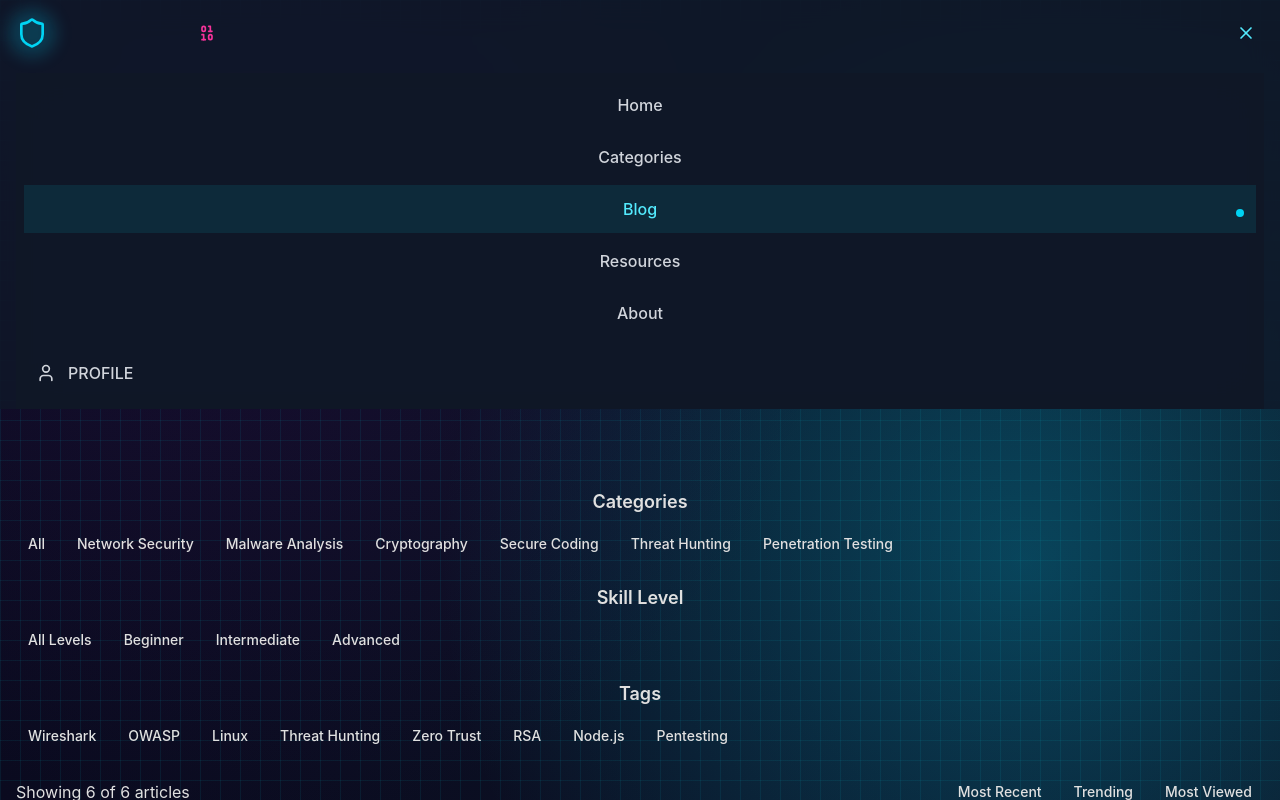
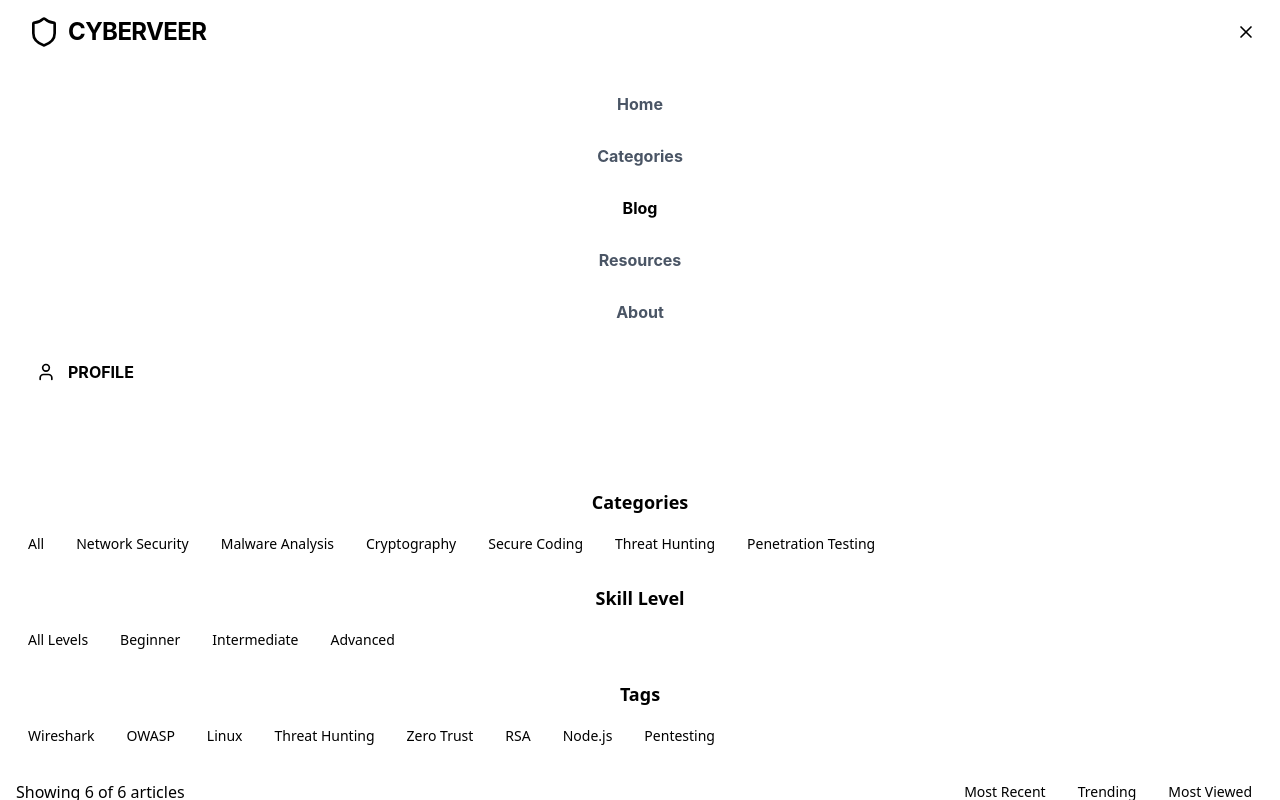
Before and after one commit to temp-ac-1/quiz-web, a React (Vite) app in the folder frontend/: page /Blog in a window 1280 px wide. Both pictures are taken after a click on the button "Toggle navigation menu". Shown: the top 800 px of the page. Built offline with nearby package versions, Linux system fonts and the light colour scheme.

Commit message:
change navbar ,profile ,home

```diff
--- a/frontend/src/components/Navbar.tsx
+++ b/frontend/src/components/Navbar.tsx
@@ -25,116 +25,69 @@ const Navbar = () => {
   ];
 
   return (
-    <>
     <nav
-        className={`
-          fixed top-0 left-0 right-0 z-50 transition-all duration-500
-          ${scrolled
-            ? "bg-gray-900/95 backdrop-blur-xl border-b border-cyan-400/30 shadow-[0_0_25px_rgba(0,255,255,0.5)]"
-            : "bg-gray-900/80 backdrop-blur-lg border-b border-cyan-400/20"
-          }
-        `}
-  style={{fontFamily: "'Inter', system-ui, sans-serif"}}
+      className="fixed top-0 left-0 right-0 z-50 bg-white border-b border-black shadow transition-all duration-300"
+      style={{ fontFamily: 'Inter, system-ui, sans-serif' }}
     >
-        {/* Animated circuit line */}
-        <div className="h-px bg-gradient-to-r from-transparent via-cyan-400 to-transparent shadow-[0_0_10px_rgba(0,255,255,0.7)] animate-pulse"></div>
-
       <div className="px-4 sm:px-6 lg:px-8 max-w-7xl mx-auto">
         <div className="flex items-center justify-between h-16">
-            {/* Logo with tech elements */}
-            <Link
-              to="/"
-              className="flex items-center space-x-2 group"
-            >
-              <div className="relative">
-                <div className="absolute -inset-2 bg-cyan-400/20 rounded-full blur group-hover:bg-cyan-400/30 transition-all group-hover:blur-md"></div>
-                <Shield className="w-8 h-8 text-cyan-400 relative z-10" />
+          {/* Logo */}
+          <Link to="/" className="flex items-center space-x-2">
+            <div className="flex items-center bg-white border border-black rounded-lg px-3 py-1 transition-all duration-200 group hover:bg-black hover:text-white hover:shadow-lg hover:scale-105" style={{ borderRadius: '0.5rem' }}>
+              <Shield className="w-8 h-8 text-black group-hover:text-white transition-all duration-200" style={{ boxShadow: 'none' }} />
+              <span className="font-bold text-2xl tracking-tight text-black ml-2 group-hover:text-white transition-all duration-200" style={{ textShadow: 'none', fontFamily: 'Inter, system-ui, sans-serif' }}>CYBERVEER</span>
             </div>
-              <span className="text-transparent bg-gradient-to-r from-cyan-400 via-purple-500 to-pink-500 bg-clip-text font-bold text-2xl tracking-tighter drop-shadow-[0_0_8px_rgba(0,255,255,0.7)]">
-                CYBERVEER
-              </span>
-              <Binary className="w-5 h-5 text-pink-500 animate-pulse" />
           </Link>
-
           {/* Desktop Navigation */}
           <div className="hidden md:flex items-center space-x-6">
             {navigation.map((item) => (
               <Link
                 key={item.name}
                 to={item.href}
-                  className={`
-                    px-4 py-2 text-sm font-medium relative transition-all duration-300 group
-                    hover:text-cyan-300
-                    ${item.current ? "text-cyan-300" : "text-gray-300"}
-                  `}
+                className={`px-4 py-2 text-sm font-bold transition-all duration-200 rounded hover:bg-black hover:text-white ${item.current ? 'text-black' : 'text-gray-600'}`}
               >
                 {item.name}
-                  <span className={`
-                    absolute bottom-0 left-0 w-0 h-0.5 bg-cyan-400 transition-all duration-300
-                    group-hover:w-full shadow-[0_0_8px_rgba(0,255,255,0.7)]
-                    ${item.current ? "w-full" : ""}
-                  `}></span>
-                  <span className={`
-                    absolute -bottom-1 -right-1 w-2 h-2 bg-cyan-400 rounded-full opacity-0
-                    group-hover:opacity-100 transition-opacity duration-300 shadow-[0_0_8px_rgba(0,255,255,0.7)]
-                    ${item.current ? "opacity-100" : ""}
-                  `}></span>
               </Link>
             ))}
-
             {/* Profile Button */}
-              <Link to="/profile">
-                <button
-                  className="ml-4 px-4 py-2 border border-cyan-400/60 bg-gray-800/60 hover:bg-gray-800 text-cyan-300 hover:text-white hover:border-cyan-300 hover:shadow-[0_0_15px_rgba(0,255,255,0.6)] transition-all group relative overflow-hidden rounded-md flex items-center"
+            <Link
+              to="/profile"
+              className="ml-4 px-4 py-2 border border-black bg-white text-black font-bold rounded-lg flex items-center gap-2 transition-all duration-200 group hover:bg-black hover:text-white hover:scale-105"
+              style={{ borderRadius: '0.75rem' }}
             >
-                  <div className="absolute inset-0 bg-gradient-to-r from-cyan-400/10 to-purple-500/10 transform scale-x-0 group-hover:scale-x-100 transition-transform origin-left duration-300"></div>
-                  <User className="w-4 h-4 mr-2 relative z-10" />
-                  <span className="relative z-10">PROFILE</span>
-                </button>
+              <User className="w-4 h-4 mr-2 text-black group-hover:text-white transition-all duration-200" />
+              <span className="group-hover:text-white transition-all duration-200">PROFILE</span>
             </Link>
           </div>
-
           {/* Mobile menu button */}
           <div className="md:hidden">
             <button
               onClick={() => setIsMenuOpen(!isMenuOpen)}
-                className="p-2 text-cyan-300 hover:text-white hover:bg-cyan-400/20 border border-cyan-400/30 rounded-md"
+              className="p-2 text-black border border-black rounded-md hover:bg-black hover:text-white"
               aria-label="Toggle navigation menu"
             >
               {isMenuOpen ? <X className="w-5 h-5" /> : <Menu className="w-5 h-5" />}
             </button>
           </div>
         </div>
-
         {/* Mobile Navigation Menu */}
         {isMenuOpen && (
-            <div className="md:hidden mt-2 border border-cyan-400/30 bg-gray-900/95 backdrop-blur-xl rounded-lg shadow-[0_0_20px_rgba(0,255,255,0.4)] animate-slide-in overflow-hidden">
+          <div className="md:hidden mt-2 border border-black bg-white rounded-lg shadow animate-slide-in overflow-hidden">
             <div className="px-2 pt-2 pb-3 space-y-1">
               {navigation.map((item) => (
                 <Link
                   key={item.name}
                   to={item.href}
                   onClick={() => setIsMenuOpen(false)}
-                    className={`
-                      block px-3 py-3 text-base font-medium rounded-md transition-all relative
-                      hover:text-cyan-300 hover:bg-cyan-400/10
-                      ${item.current
-                        ? "text-cyan-300 bg-cyan-400/10 border-l-4 border-cyan-400"
-                        : "text-gray-300"
-                      }
-                    `}
+                  className={`block px-3 py-3 text-base font-bold rounded transition-all hover:bg-black hover:text-white ${item.current ? 'text-black' : 'text-gray-600'}`}
                 >
                   {item.name}
-                    {item.current && (
-                      <div className="absolute right-3 top-1/2 transform -translate-y-1/2 w-2 h-2 bg-cyan-400 rounded-full shadow-[0_0_8px_rgba(0,255,255,0.7)]"></div>
-                    )}
                 </Link>
               ))}
-
               <Link
                 to="/profile"
                 onClick={() => setIsMenuOpen(false)}
-                  className="flex items-center px-3 py-3 text-base font-medium text-gray-300 hover:text-cyan-300 hover:bg-cyan-400/10 rounded-md mt-2 border-t border-cyan-400/20 pt-4"
+                className="flex items-center px-3 py-3 text-base font-bold text-black rounded mt-2 border-t border-black pt-4 hover:bg-black hover:text-white"
               >
                 <User className="w-5 h-5 mr-3" />
                 PROFILE
@@ -144,92 +97,6 @@ const Navbar = () => {
         )}
       </div>
     </nav>
-
-      <style>
-        {`
-          /* Removed Orbitron font import, using Inter globally */
-
-          :root {
-            --neon-cyan: #00f3ff;
-            --neon-pink: #ff00ff;
-            --neon-purple: #bd00ff;
-            --dark-bg: #0a0a1f;
-          }
-
-          body {
-            background-color: var(--dark-bg);
-            color: #e0e0e0;
-            font-family: 'Inter', system-ui, sans-serif;
-            margin: 0;
-            padding: 0;
-            overflow-x: hidden;
-          }
-
-          /* Cyberpunk background effect */
-          body::before {
-            content: '';
-            position: fixed;
-            top: 0;
-            left: 0;
-            right: 0;
-            bottom: 0;
-            background:
-              radial-gradient(circle at 20% 30%, rgba(41, 9, 66, 0.4) 0%, transparent 50%),
-              radial-gradient(circle at 80% 70%, rgba(0, 180, 216, 0.3) 0%, transparent 50%),
-              linear-gradient(45deg, #0a0a1f 0%, #0d1b2a 100%);
-            z-index: -1;
-          }
-
-          /* Grid overlay for cyberpunk effect */
-          body::after {
-            content: '';
-            position: fixed;
-            top: 0;
-            left: 0;
-            right: 0;
-            bottom: 0;
-            background-image:
-              linear-gradient(rgba(0, 243, 255, 0.07) 1px, transparent 1px),
-              linear-gradient(90deg, rgba(0, 243, 255, 0.07) 1px, transparent 1px);
-            background-size: 20px 20px;
-            z-index: -1;
-            pointer-events: none;
-          }
-
-          /* Cyberpunk scrollbar */
-          ::-webkit-scrollbar {
-            width: 8px;
-          }
-
-          ::-webkit-scrollbar-track {
-            background: rgba(10, 10, 31, 0.8);
-          }
-
-          ::-webkit-scrollbar-thumb {
-            background: var(--neon-cyan);
-            border-radius: 4px;
-          }
-
-          ::-webkit-scrollbar-thumb:hover {
-            background: var(--neon-pink);
-            box-shadow: 0 0 10px var(--neon-pink);
-          }
-
-          /* Animation for cyberpunk elements */
-          @keyframes glow {
-            0% { box-shadow: 0 0 5px var(--neon-cyan); }
-            50% { box-shadow: 0 0 20px var(--neon-cyan), 0 0 30px var(--neon-cyan); }
-            100% { box-shadow: 0 0 5px var(--neon-cyan); }
-          }
-
-          @keyframes flicker {
-            0% { opacity: 1; }
-            50% { opacity: 0.7; }
-            100% { opacity: 1; }
-          }
-        `}
-      </style>
-    </>
   );
 };
 
--- a/frontend/src/pages/HomePage.tsx
+++ b/frontend/src/pages/HomePage.tsx
@@ -260,7 +260,7 @@ const HomePage: React.FC = () => {
                 </Button>
               </Link>
               <a href="#categories">
-                <Button variant="outline" size="lg" className="border-black hover:border-gray-900 text-lg px-8 py-4 text-black hover:text-white">
+                <Button variant="outline" size="lg" className="border-black bg-white text-black font-bold text-lg px-8 py-4 hover:bg-black hover:text-white hover:border-black transition-all duration-200">
                   Explore Categories
                 </Button>
               </a>
--- a/frontend/src/pages/profile.tsx
+++ b/frontend/src/pages/profile.tsx
@@ -137,11 +137,11 @@ const Profile = () => {
   return (
     <div className="min-h-screen w-full bg-white text-black p-0" style={{ fontFamily: 'Inter, system-ui, sans-serif' }}>
       <Navbar />
-  <div className="mt-16 mx-6 md:mx-20 lg:mx-48">
+  <div className="mt-20 mx-6 md:mx-20 lg:mx-48">
         {/* Profile Header */}
         <Card className="bg-white border border-black rounded-xl mt-0 mb-4 font-sans" style={{ fontFamily: 'Inter, system-ui, sans-serif' }}>
           <CardHeader>
-            <div className="flex flex-col md:flex-row md:items-start justify-between">
+            <div className="flex flex-col md:flex-row md:items-center justify-between gap-6">
               <div className="flex items-center space-x-4 mb-4 md:mb-0">
                 <Avatar className="h-16 w-16 md:h-20 md:w-20 border-2 border-black">
                   <AvatarFallback className="bg-gray-100 text-black text-xl md:text-2xl font-bold">
@@ -157,10 +157,12 @@ const Profile = () => {
                   </Badge>
                 </div>
               </div>
-              <Button className="border border-black text-black bg-white w-full md:w-auto justify-center font-bold py-2 px-4 transition-all duration-200 hover:bg-black hover:text-white">
-                <Edit className="h-4 w-4 mr-2" />
-                Edit Profile
-              </Button>
+              <div className="flex items-center md:justify-end w-full md:w-auto">
+                  <Button className="border border-black bg-black text-white font-bold py-2 px-6 rounded-lg shadow-sm transition-all duration-200 hover:bg-gray-900 hover:text-white flex items-center gap-2">
+                    <Edit className="h-5 w-5 text-white" />
+                    Edit Profile
+                  </Button>
+              </div>
             </div>
           </CardHeader>
 
```
Lines whose indentation alone changed are shown as unchanged.
